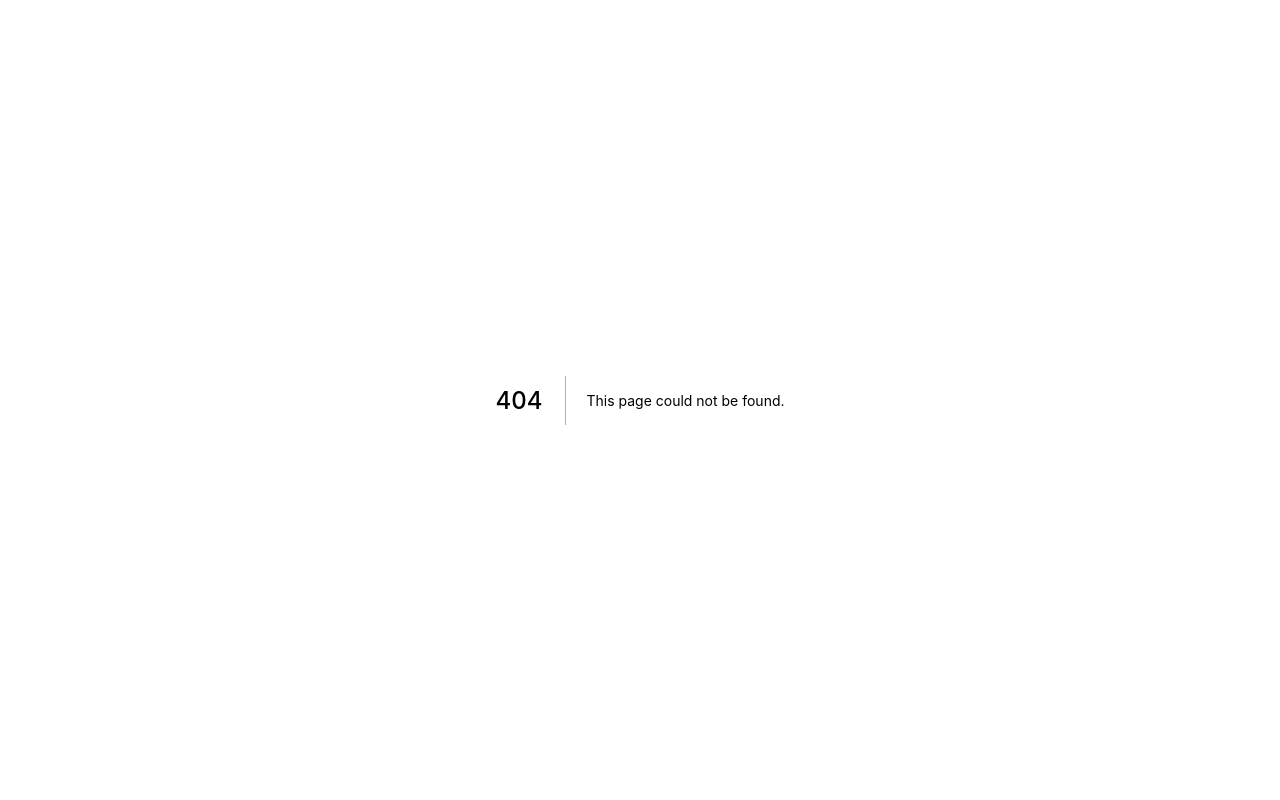
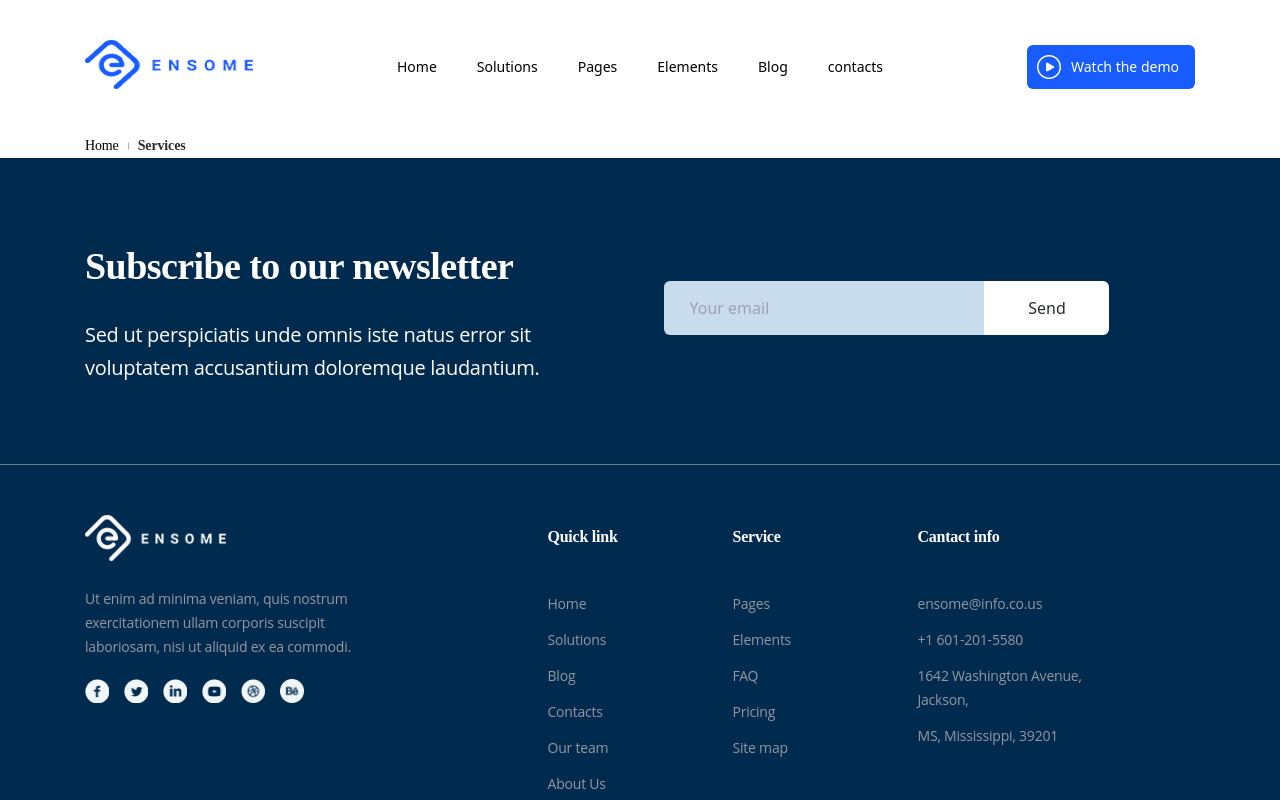
Before and after one commit to Sergiu333/website, a Next.js app: page /Services in a window 1280 px wide. Before the commit this address had no page. Shown: the top 800 px of the page. Built offline with nearby package versions, Linux system fonts and the light colour scheme.

Commit message:
feat: created breadcrumd component

```diff
--- /dev/null
+++ b/components/Breadcrumd/index.tsx
@@ -0,0 +1,24 @@
+import Image from "next/image";
+
+const Breadcrumd = () =>{
+    return(
+        <div className="container mx-auto w-[1110px]">
+            <div className="flex flex-row gap-[9px]">
+                <div className="Headline_7_Medium text-grey">
+                    Home
+                </div>
+                <Image
+                    src="/divider.svg"
+                    alt="divider"
+                    width={1.5}
+                    height={14}
+                />
+                <div className="Headline_7_SemiBold text-black">
+                    Services
+                </div>
+            </div>
+        </div>
+    );
+}
+
+export default Breadcrumd;
--- /dev/null
+++ b/pages/Services/index.tsx
@@ -0,0 +1,15 @@
+import Header from "../../components/header";
+import Footer from "../../components/footer";
+import Breadcrumd from "../../components/Breadcrumd";
+
+const Services = () => {
+    return (
+        <div>
+            <Header/>
+            <Breadcrumd/>
+            <Footer/>
+        </div>
+    );
+}
+
+export default Services;
--- a/pages/Servicessingle/index.tsx
+++ b/pages/Servicessingle/index.tsx
@@ -2,7 +2,7 @@ import HeaderServices from "../../components/headerServices";
 import Footer from "../../components/footer";
 import Customer from "../../components/custumer";
 
-const Services = () =>{
+const Servicessingle = () =>{
     return (
        <div>
          <HeaderServices/>
@@ -13,4 +13,4 @@ const Services = () =>{
        </div>
     )
 }
-export default Services;
+export default Servicessingle;
```
Also changed, not shown: public/divider.svg (added).
